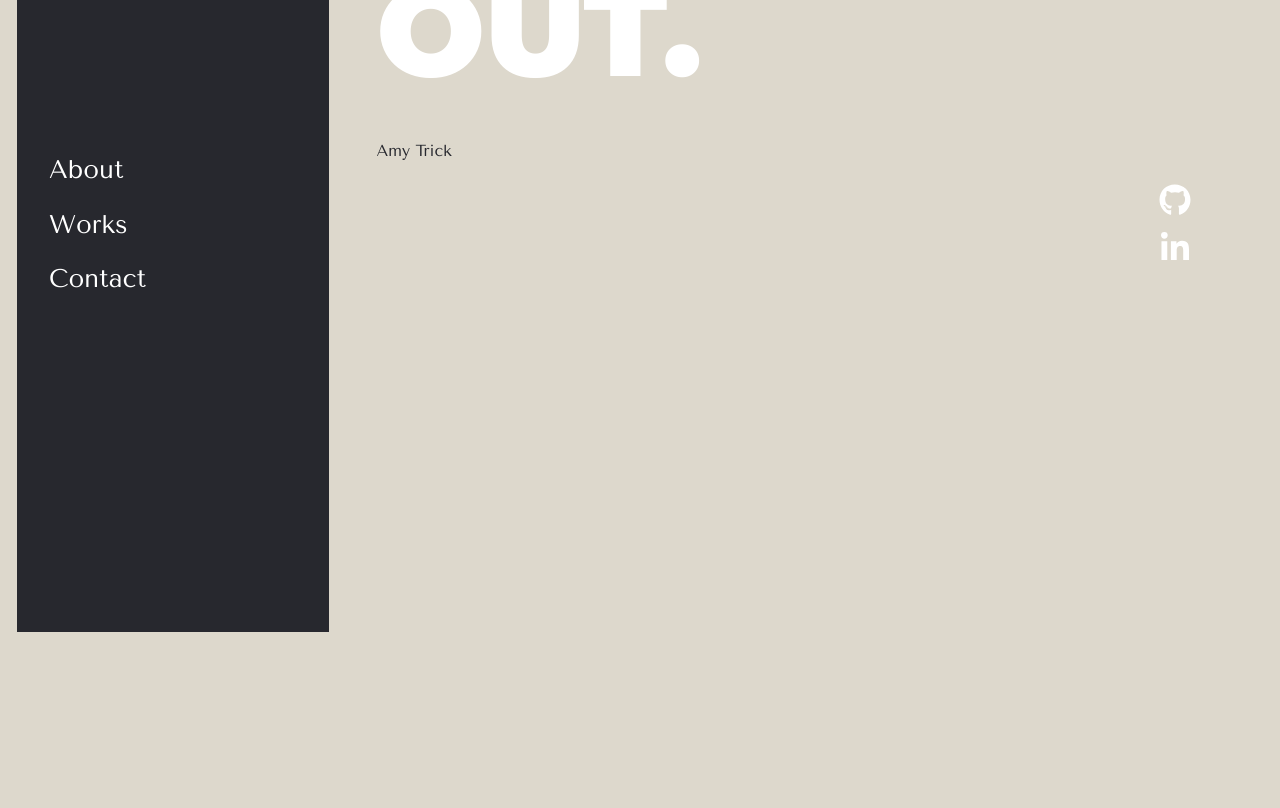
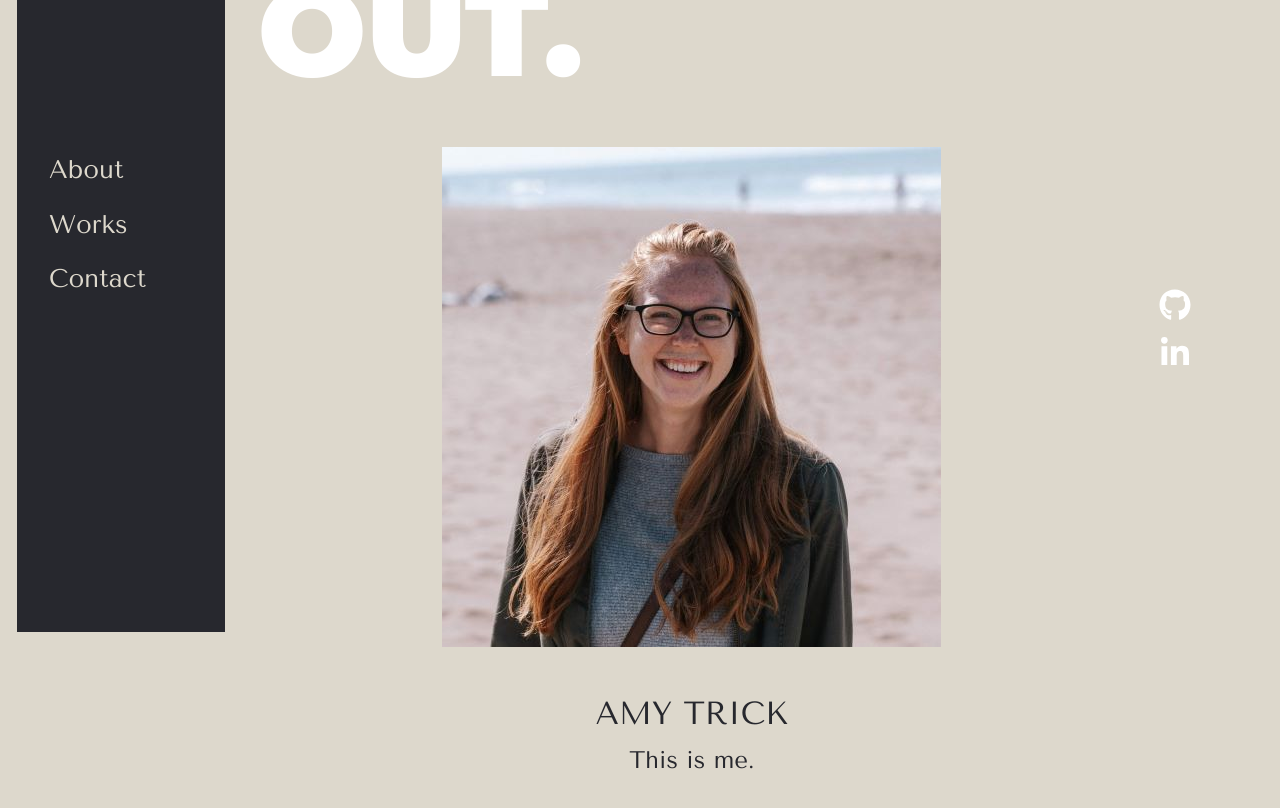
Before and after one commit to amytrick/personal-site-react, a React (Create React App) app: page /about in a window 1280 px wide. Shown: the part 200-1008 px from the top of the page. Before the commit the page ends 864 px from the top, so only its background shows below. Built offline with nearby package versions, Linux system fonts and the light colour scheme.

Commit message:
Contact page image

```diff
--- a/src/App.js
+++ b/src/App.js
@@ -2,9 +2,9 @@ import "bootstrap/dist/css/bootstrap.min.css";
 import "./styles.css";
 
 import { BrowserRouter as Router, Switch, Route, Link } from "react-router-dom";
-import Col from "react-bootstrap/Col";
 import Row from "react-bootstrap/Row";
 import Container from "react-bootstrap/Container";
+import Col from "react-bootstrap/Col";
 
 import { FaGithub, FaLinkedinIn } from "react-icons/fa";
 import { IconContext } from "react-icons";
@@ -43,7 +43,7 @@ export default function App() {
         <Router>
           <Col
             id="nav-column"
-            className="d-flex align-items-center col-xl-3 col-sm-2"
+            className="d-flex align-items-center col-md-2 col-sm-3"
           >
             <div id="nav-links">
               <nav>
--- a/src/about.js
+++ b/src/about.js
@@ -1,13 +1,26 @@
+import Amy from "./assets/Amy.jpg";
+
+import Row from "react-bootstrap/Row";
+import Container from "react-bootstrap/Container";
+
 export default function About() {
   return (
-    <div className="content">
-      <div className="title">
+    <Container className="content">
+      <Row className="title">
         <h1>
           <p>AB</p>
           <p>OUT.</p>
         </h1>
-      </div>
-      <p>Amy Trick</p>
-    </div>
+      </Row>
+      <Row className="d-flex flex-column" id="about-content">
+        <div>
+          <img src={Amy} alt="Amy Trick" />
+        </div>
+        <div id="about-text">
+          <h2>AMY TRICK</h2>
+          <p>This is me.</p>
+        </div>
+      </Row>
+    </Container>
   );
 }
--- /dev/null
+++ b/src/components/useModal.js
@@ -0,0 +1,29 @@
+import React, { useState } from "react";
+import Modal from "react-modal";
+
+const useModal = () => {
+  const [isVisible, setIsVisible] = useState(false);
+  const show = () => setIsVisible(true);
+  const hide = () => setIsVisible(false);
+
+  const RenderModal = (props) => (
+    <>
+      <Modal
+        isOpen={isVisible}
+        onHide={hide}
+        onRequestClose={hide}
+        className="ProjectModal"
+      >
+        {props.children}
+      </Modal>
+    </>
+  );
+
+  return {
+    show,
+    hide,
+    RenderModal
+  };
+};
+
+export default useModal;
--- a/src/contact.js
+++ b/src/contact.js
@@ -1,16 +1,19 @@
 import { MdEmail } from "react-icons/md";
 import { FaGithub, FaLinkedinIn } from "react-icons/fa";
 
+import Row from "react-bootstrap/Row";
+import Container from "react-bootstrap/Container";
+
 export default function Contact() {
   return (
-    <div className="content">
-      <div className="title">
+    <Container className="content">
+      <Row className="title">
         <h1>
           <p>CON</p>
           <p>TACT.</p>
         </h1>
-      </div>
-      <div className="body">
+      </Row>
+      <Row id="contact-text" className="d-flex flex-column">
         <p>
           <MdEmail /> email@gmail.com
         </p>
@@ -21,7 +24,7 @@ export default function Contact() {
           {" "}
           <FaGithub /> /amytrick
         </p>
-      </div>
-    </div>
+      </Row>
+    </Container>
   );
 }
--- a/src/styles.css
+++ b/src/styles.css
@@ -1,5 +1,7 @@
 @import url("https://fonts.googleapis.com/css2?family=Montserrat:wght@900&display=swap");
 @import url("https://fonts.googleapis.com/css2?family=Tenor+Sans&display=swap");
+
+/* ------------- SITE-WIDE --------------- */
 
 body {
   background-color: rgb(221, 216, 204);
@@ -18,6 +20,21 @@ a {
   color: white;
 }
 
+.logo-icon:hover {
+  color: rgb(39, 40, 46);
+}
+
+.nav-item:hover {
+  color: rgb(221, 216, 204);
+  text-decoration: underline;
+}
+
+.nav-item {
+  color: rgb(221, 216, 204);
+  text-decoration: none;
+  font-size: 2vmax;
+}
+
 .title {
   padding-bottom: 3em;
   color: white;
@@ -28,35 +45,36 @@ a {
   color: rgb(39, 40, 46);
 }
 
-.body {
-  border: white solid 2px;
-  padding: 1em;
-  border-bottom: none;
-  border-right: none;
+#nav-links {
+  padding: 2em;
 }
 
-.nav-item:hover {
-  color: rgb(221, 216, 204);
+#container {
+  padding: 2em;
 }
 
-.nav-item:active {
-  text-decoration: underline;
+#nav-column {
+  /* padding-right: 2em; */
 }
 
-.nav-item {
-  color: white;
-  text-decoration: none;
-  font-size: 2vmax;
+#body-column,
+#colorblock-column,
+.col {
+  padding: 0;
 }
 
-.logo-icon:hover {
-  color: rgb(39, 40, 46);
+/* ------------- HELLO --------------- */
+
+#hello {
+  align-self: right;
 }
+
+/* ------------- WORKS --------------- */
 
 .project-card {
   border: solid white 1px;
-  width: 20vw;
-  height: 20vw;
+  width: 20vmax;
+  height: 20vmax;
   position: relative;
 }
 
@@ -94,10 +112,6 @@ a {
   inset: 320px;
 }
 
-#nav-links {
-  padding: 2em;
-}
-
 #project-overlay {
   position: absolute;
   top: 40%;
@@ -112,10 +126,6 @@ a {
 #project-content button {
   border: 0;
   background: none;
-}
-
-#hello {
-  align-self: right;
 }
 
 #homepage-row {
@@ -133,20 +143,6 @@ a {
   padding: 0;
 }
 
-#container {
-  padding: 2em;
-}
-
-#nav-column {
-  /* padding-right: 2em; */
-}
-
-#body-column,
-#colorblock-column,
-.col {
-  padding: 0;
-}
-
 #modal-close-button {
   border: none;
   background: none;
@@ -157,3 +153,31 @@ a {
 #modal-close-button:hover {
   color: grey;
 }
+
+/* ------------- ABOUT --------------- */
+
+#about-content {
+  text-align: center;
+}
+
+#about-text {
+  padding-top: 3em;
+  color: rgb(39, 40, 46);
+}
+
+#about-text p {
+  font-size: 3vh;
+}
+
+#about-text h2 {
+  font-size: 4vh;
+}
+
+/* ------------- CONTACT --------------- */
+
+#contact-text {
+  border: white solid 2px;
+  padding: 1em;
+  border-bottom: none;
+  border-right: none;
+}
--- a/src/works.js
+++ b/src/works.js
@@ -2,8 +2,10 @@ import EmberSquare from "./assets/Ember-square.png";
 import EmberFullScreen from "./assets/Ember-full-screen.png";
 import EmberLibrary from "./assets/Ember-library.png";
 import Hello from "./assets/personal-site-hello.png";
-import React, { useState } from "react";
-import Modal from "react-modal";
+
+import useModal from "./components/useModal.js";
+
+import React from "react";
 import Carousel from "react-bootstrap/Carousel";
 import Col from "react-bootstrap/Col";
 import Row from "react-bootstrap/Row";
@@ -20,31 +22,6 @@ function Project({ title, description, photo }) {
     </div>
   );
 }
-
-const useModal = () => {
-  const [isVisible, setIsVisible] = useState(false);
-  const show = () => setIsVisible(true);
-  const hide = () => setIsVisible(false);
-
-  const RenderModal = (props) => (
-    <React.Fragment>
-      <Modal
-        isOpen={isVisible}
-        onHide={hide}
-        onRequestClose={hide}
-        className="ProjectModal"
-      >
-        {props.children}
-      </Modal>
-    </React.Fragment>
-  );
-
-  return {
-    show,
-    hide,
-    RenderModal
-  };
-};
 
 export default function Works() {
   const {
@@ -67,7 +44,7 @@ export default function Works() {
         </h1>
       </Row>
       <Row id="project-content" className="d-flex flex-row">
-        <button onClick={showEmberModal} className="col-sm-6">
+        <button onClick={showEmberModal} className="col-md-6">
           <div>
             <Project
               title={"EMBER"}
@@ -112,7 +89,7 @@ export default function Works() {
             </Carousel.Item>
           </Carousel>
         </RenderEmberModal>
-        <button className="col-sm-6">
+        <button className="col-md-6">
           <div>
             <Project
               title={"WEBSITE"}
```
Also changed, not shown: src/assets/Amy.jpg (added).
